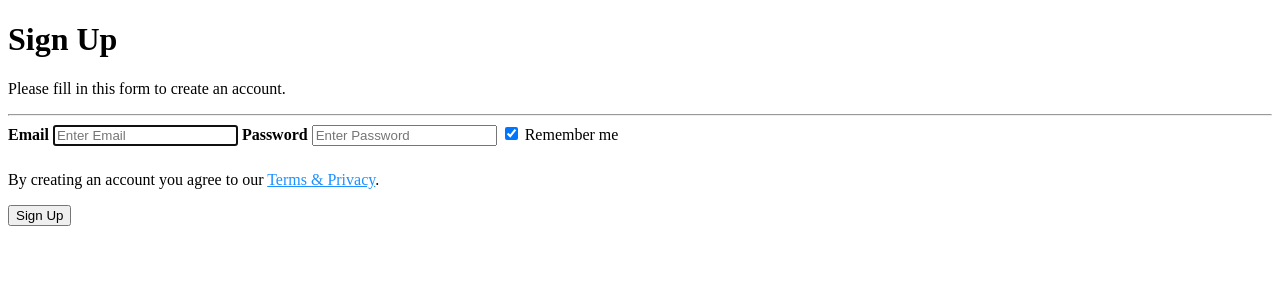
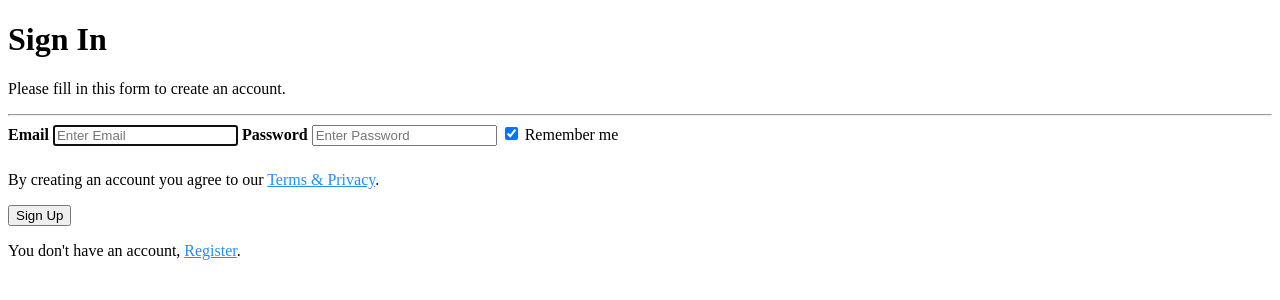
Before and after one commit to gonzalodev001/logs-admin, a Symfony app: template templates/security/login.html.twig in a window 1280 px wide. Shown: the top 300 px of the page. Run offline with Twig, Linux system fonts and the light colour scheme; the template is opened without the code that fills it, so the values that code supplies are empty; some libraries are stand-ins or nearby versions.

Commit message:
finish the project

```diff
--- a/src/Log/Infrastructure/Framework/Command/LogEntriesCommand.php
+++ b/src/Log/Infrastructure/Framework/Command/LogEntriesCommand.php
@@ -34,7 +34,7 @@ final class LogEntriesCommand extends Command
         if (is_null($logEnv)) {
             $logEnv = $_ENV['APP_ENV'];
         }
-        dump($this->getLogEntriesByEnvironmentUseCase->__invoke($logEnv, $logLevelArray));
+        //dump($this->getLogEntriesByEnvironmentUseCase->__invoke($logEnv, $logLevelArray));
         return 0;
     }
 }
--- a/src/User/Domain/User.php
+++ b/src/User/Domain/User.php
@@ -139,7 +139,7 @@ class User implements UserInterface
 
     public function getUsername()
     {
-        // TODO: Implement getUsername() method.
+        return $this->mail;
     }
 
     public function eraseCredentials()
--- a/templates/User/Register_User.html.twig
+++ b/templates/User/Register_User.html.twig
@@ -5,7 +5,7 @@
 {% block body %}
 
     <div class="container">
-        <h1>Register</h1>
+        <h1>Sign Up</h1>
         <p>Please fill in this form to create an account.</p>
         <hr class=".hr">
         {{ form_start(form) }}
@@ -44,7 +44,7 @@
                 {{ form_row(form.Registrar, {'attr': {'class': 'button'}}) }}
             </div>
             <div class="container signin">
-                <p>Already have an account? <a href="#">Sign in</a>.</p>
+                <p>Already have an account? <a href="{{ path('app_login') }}">Sign in</a>.</p>
             </div>
         {{ form_end(form) }}
     </div>
--- a/templates/dashboard.html.twig
+++ b/templates/dashboard.html.twig
@@ -6,7 +6,7 @@
 
 
     <div class="header">
-        <a href="#default" class="logo">You are logged in as <span class="label info">{{ app.user.roles[1] }} </span>{{ app.user.mail }}</a>
+        <a href="#default" class="logo">You are logged in as {{ app.user.mail }}</a>
         <div class="header-right">
             <a href="{{ path('app_logout') }}">Logout</a>
         </div>
--- a/templates/security/login.html.twig
+++ b/templates/security/login.html.twig
@@ -4,13 +4,11 @@
 
 {% block body %}
 <form method="post">
-    {% if error %}
-        <div class="alert alert-danger">{{ error.messageKey|trans(error.messageData, 'security') }}</div>
-    {% endif %}
+
 
     {% if app.user %}
         <div class="mb-3">
-            You are logged in as {{ app.user.username }}, <a href="{{ path('app_logout') }}">Logout</a>
+            You are logged in as {{ app.user.mail }}, <a href="{{ path('app_logout') }}">Logout</a>
         </div>
     {% endif %}
 
@@ -29,13 +27,17 @@
         Sign in
     </button>-->
     <div class="container">
-        <h1>Sign Up</h1>
+        <h1>Sign In</h1>
         <p>Please fill in this form to create an account.</p>
         <hr>
 
         <label for="inputMail"><b>Email</b></label>
         <input class="input" type="text" value="{{ last_username }}" placeholder="Enter Email" id="inputMail" name="mail" autocomplete="username" required autofocus>
-
+        {% if error %}
+            <div class="error-danger">
+                <p><strong>Error! </strong>{{ error.messageKey|trans(error.messageData, 'security') }}</p>
+            </div>
+        {% endif %}
         <label for="inputPassword"><b>Password</b></label>
         <input class="input" type="password" id="inputPassword" autocomplete="current-password"  placeholder="Enter Password" name="password" required>
 
@@ -52,6 +54,10 @@
             <!--<button type="button" class="cancelbtn">Cancel</button>-->
             <button type="submit" class="button">Sign Up</button>
         </div>
+        <div class="pg-container">
+            <p>You don't have an account, <a href="{{ path('RegisterUser') }}" style="color:dodgerblue">Register</a>.</p>
+        </div>
+
     </div>
 </form>
 {% endblock %}
```
Also changed, not shown: src/Controller/User/UserController.php (+5 -3 lines), src/User/Infrastructure/Framework/Command/AddRoleToUserCommand.php (+9 -2 lines).
